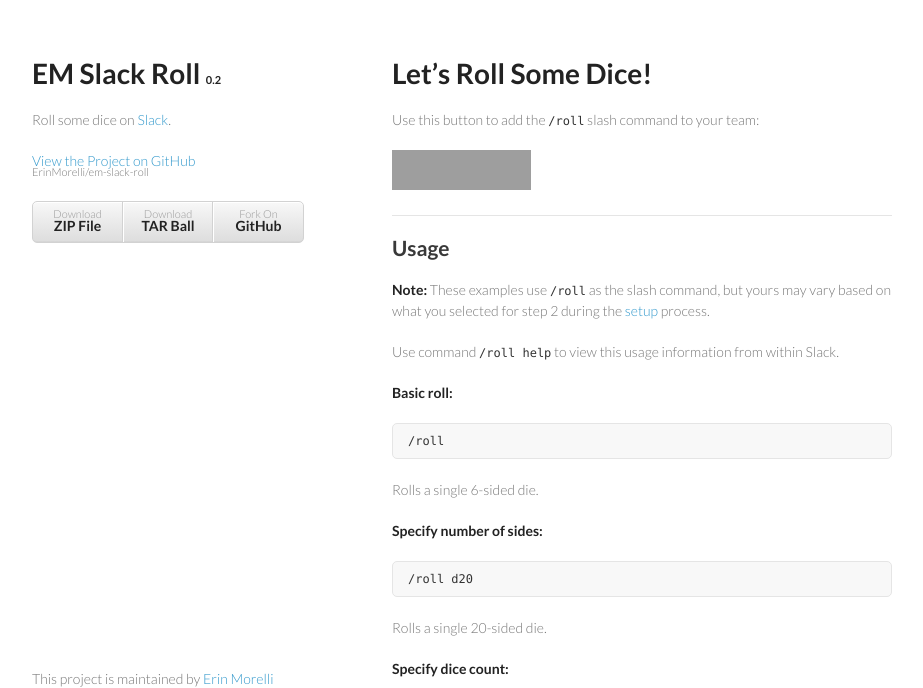
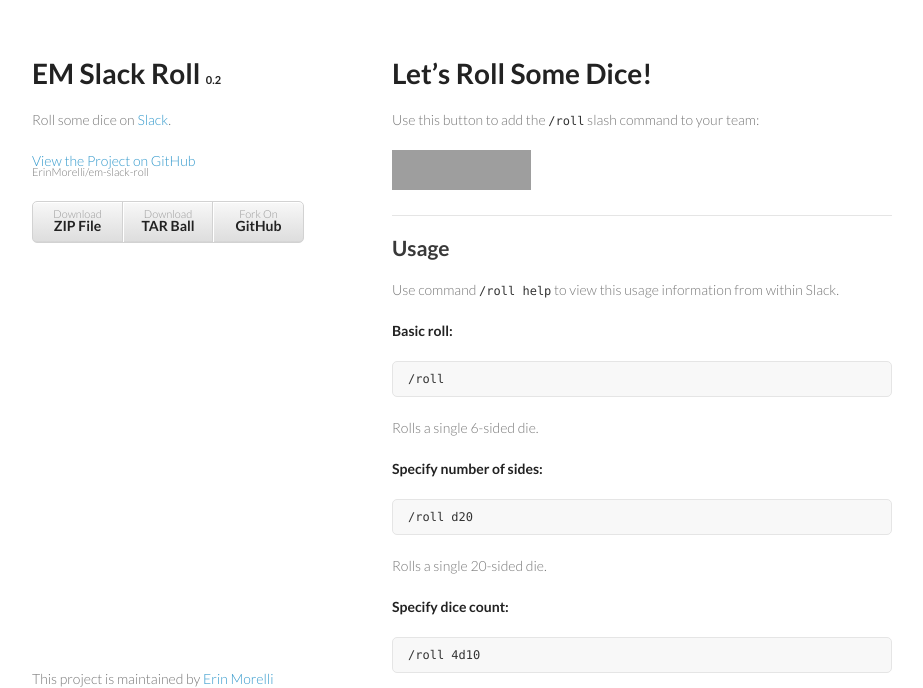
Before and after one commit to ErinMorelli/em-slack-roll, a Flask app: page / in a window 1280 px wide. Shown: the top 688 px of the page, without its empty margins (178-1101 px from the left). Run offline with Flask 2, Linux system fonts and the light colour scheme; parts of the project's set-up code (start-up, migrations or seed data) failed here and were passed over; some libraries are stand-ins or nearby versions; grey boxes are pictures that could not be loaded.

Commit message:
Updating usage documentation

```diff
--- a/slack_roll/templates/index.html
+++ b/slack_roll/templates/index.html
@@ -43,8 +43,6 @@
 
                 <h2 id="usage">Usage</h2>
 
-                <p><strong>Note:</strong> These examples use <code>/roll</code> as the slash command, but yours may vary based on what you selected for step 2 during the <a href="setup">setup</a> process.</p>
-
                 <p>Use command <code>/roll help</code> to view this usage information from within Slack.</p>
 
                 <p><strong>Basic roll:</strong></p>
```
Also changed, not shown: README.md.
